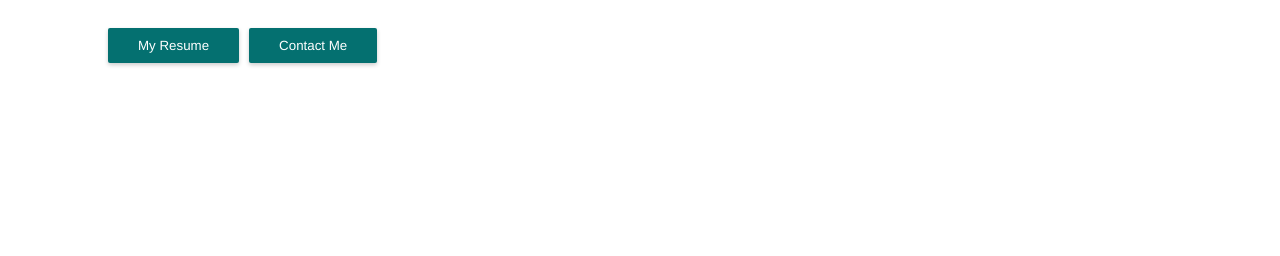
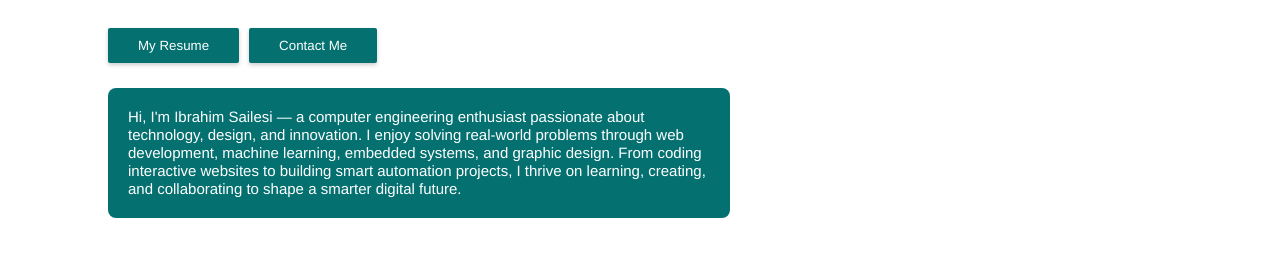
Before and after one commit to iburah/personal-site-css-and-html-iburah, a plain HTML site: page index.HTML in a window 1280 px wide. Shown: the part 382-638 px from the top of the page. Drawn offline with Linux system fonts and the light colour scheme.

Commit message:
About me section
Adding and customizing about me.

```diff
--- a/index.HTML
+++ b/index.HTML
@@ -40,6 +40,7 @@
             <button class = "contact_me_button">Contact Me</button>
         </div>
         <!--the buttons have been grouped together for easeness of flexbox layout-->
+        <p class ="about-me">Hi, I'm Ibrahim Sailesi — a computer engineering enthusiast passionate about technology, design, and innovation. I enjoy solving real-world problems through web development, machine learning, embedded systems, and graphic design. From coding interactive websites to building smart automation projects, I thrive on learning, creating, and collaborating to shape a smarter digital future.</p>
     </div>
 
 
--- a/style.css
+++ b/style.css
@@ -9,7 +9,17 @@
     flex-direction: column;/*stacking items in the container vertically*/
 }
 
-
+.about-me{
+    width: 50%;
+    font-family: Helvetica;
+    color: white;
+    font-size: 15px;;
+    display: flex;
+    background-color: rgb(4, 112, 112);
+    padding: 20px;
+    border-radius: 8px;
+    line-height: 18px;
+}
 .who_am_i{
     font-family: Helvetica;
     font-size: 40px;
```
